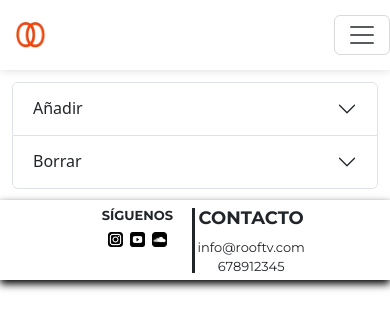
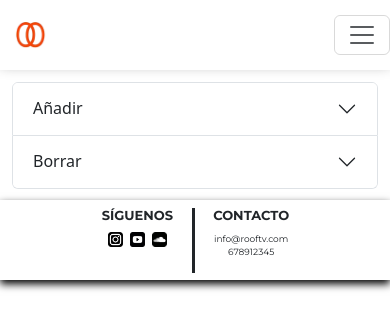
Before and after one commit to ealcan/rooftv-frontend, a React (Vite) app: page /menu in a window 390 px wide. Shown: the top 330 px of the page. Built offline with nearby package versions, Linux system fonts and the light colour scheme; a web font is replaced by a local one.

Commit message:
update toggle and footer

```diff
--- a/src/styles/styles.css
+++ b/src/styles/styles.css
@@ -74,6 +74,7 @@
     right:0;
     margin-right: 21%;
 }
+
 
 /*Section 1*/
 
@@ -436,13 +437,12 @@
 @media (max-width: 991.98px){
     .custom-toggle{
         text-align: center;
-        width: 30%;
-        background-color: rgba(255, 253, 252, 0.885);
+        width: 40%;
+        background-color: rgba(255, 253, 252, 0.936);
         border-bottom-left-radius: 10%;
         border-top-left-radius: 10%;
         z-index: 10;
         margin-right: 0px;
-        color: white;
         /* text-shadow:
                 -1px -1px 0 rgb(235, 99, 99),
                 1px -1px 0 rgb(235, 99, 99),
@@ -450,15 +450,12 @@
                 1px 1px 0 rgb(235, 99, 99) */
     }
 
-    .colorRojo:hover{
-        background-color: rgba(255, 253, 252, 0.885);
-        /* color: white;
-            text-shadow:
-                -1px -1px 0 rgb(235, 99, 99),
-                1px -1px 0 rgb(235, 99, 99),
-                -1px 1px 0 rgb(235, 99, 99),
-                1px 1px 0 rgb(235, 99, 99) */
+    .colorRojo{
+        font-size: large;
+        margin-bottom: 10%;
     }
+
+
 
     .logos{
         width: 50%;
@@ -478,6 +475,14 @@
 
     .container-logos{
         height: 20px;
+    }
+
+    .contact h3{
+        font-size: medium;
+    }
+
+    .contact div{
+        font-size: x-small;
     }
 }
 
@@ -543,6 +548,14 @@
         height: 15px;
         margin-top: -5px;
     }
+
+    .contact h3{
+        font-size: small;
+    }
+
+    .contact div{
+        font-size: xx-small;
+    }
 }
 
 @media (max-width: 500.98px){
```
